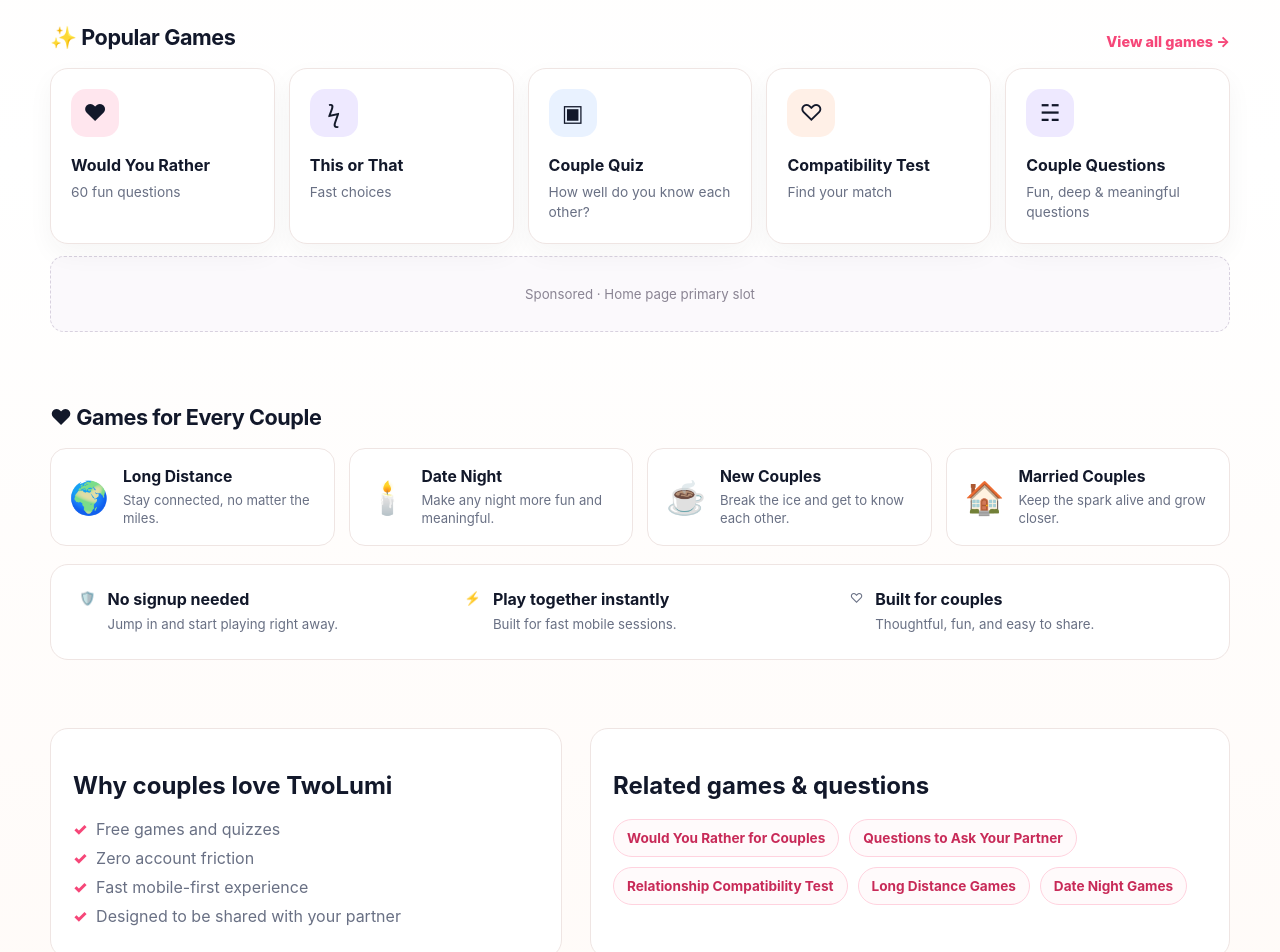
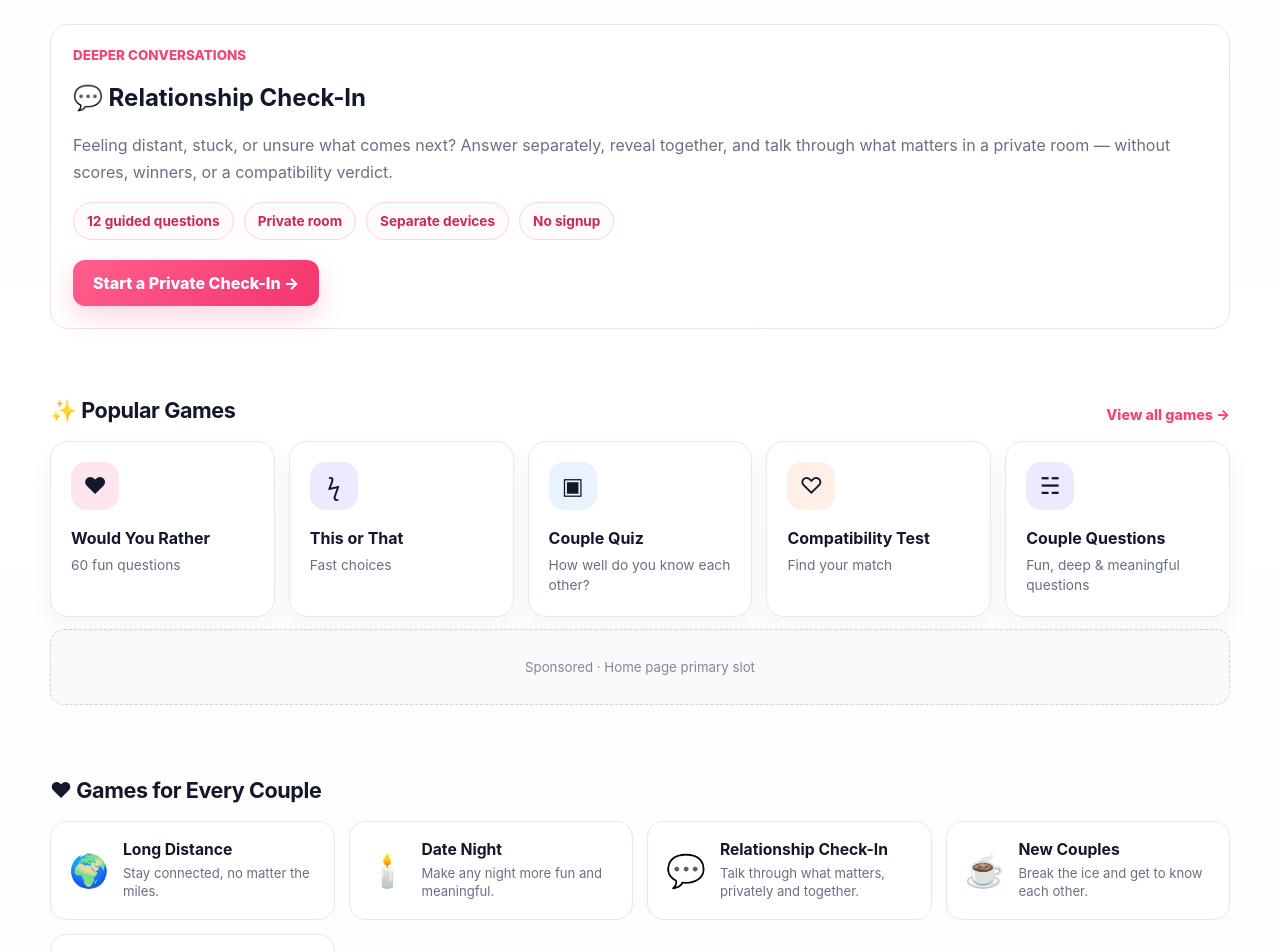
Before and after one commit to williamfeng0313/pairplay-mvp, a Next.js app: page / in a window 1280 px wide. Shown: the part 1160-2112 px from the top of the page. Built offline with nearby package versions, Linux system fonts and the light colour scheme; no server answers.

Commit message:
new function 360913

```diff
--- a/app/page.tsx
+++ b/app/page.tsx
@@ -12,15 +12,57 @@ export default function HomePage() {
 
       <HomeGamesSection />
 
+      {/* =========================================================
+          Relationship Check-In
+      ========================================================= */}
+      <section className="section" aria-labelledby="relationship-check-in-home">
+        <div className="container">
+          <div className="content-card">
+            <div className="game-kicker">DEEPER CONVERSATIONS</div>
+
+            <h2 id="relationship-check-in-home">
+              💬 Relationship Check-In
+            </h2>
+
+            <p className="game-sub">
+              Feeling distant, stuck, or unsure what comes next? Answer
+              separately, reveal together, and talk through what matters in a
+              private room — without scores, winners, or a compatibility
+              verdict.
+            </p>
+
+            <div className="pill-grid">
+              <span className="pill">12 guided questions</span>
+              <span className="pill">Private room</span>
+              <span className="pill">Separate devices</span>
+              <span className="pill">No signup</span>
+            </div>
+
+            <div style={{ marginTop: "20px" }}>
+              <Link
+                href="/relationship-check-in"
+                className="btn-primary inline-button"
+              >
+                Start a Private Check-In →
+              </Link>
+            </div>
+          </div>
+        </div>
+      </section>
+
       <section className="section" id="popular">
         <div className="container">
           <div className="section-head">
             <h2 className="section-title">✨ Popular Games</h2>
-            <Link href="/games" className="section-link">View all games →</Link>
+            <Link href="/games" className="section-link">
+              View all games →
+            </Link>
           </div>
 
           <div className="game-grid">
-            {games.map((game) => <GameCard key={game.href} game={game} />)}
+            {games.map((game) => (
+              <GameCard key={game.href} game={game} />
+            ))}
           </div>
 
           <AdSlot label="Home page primary slot" />
@@ -36,26 +78,69 @@ export default function HomePage() {
           <div className="scenario-grid">
             <Link className="scenario-card" href="/long-distance-couple-games">
               <span className="scenario-emoji">🌍</span>
-              <div><h3>Long Distance</h3><p>Stay connected, no matter the miles.</p></div>
+              <div>
+                <h3>Long Distance</h3>
+                <p>Stay connected, no matter the miles.</p>
+              </div>
             </Link>
+
             <Link className="scenario-card" href="/date-night-games">
               <span className="scenario-emoji">🕯️</span>
-              <div><h3>Date Night</h3><p>Make any night more fun and meaningful.</p></div>
+              <div>
+                <h3>Date Night</h3>
+                <p>Make any night more fun and meaningful.</p>
+              </div>
             </Link>
+
+            <Link className="scenario-card" href="/relationship-check-in">
+              <span className="scenario-emoji">💬</span>
+              <div>
+                <h3>Relationship Check-In</h3>
+                <p>Talk through what matters, privately and together.</p>
+              </div>
+            </Link>
+
             <div className="scenario-card">
               <span className="scenario-emoji">☕</span>
-              <div><h3>New Couples</h3><p>Break the ice and get to know each other.</p></div>
+              <div>
+                <h3>New Couples</h3>
+                <p>Break the ice and get to know each other.</p>
+              </div>
             </div>
+
             <div className="scenario-card">
               <span className="scenario-emoji">🏠</span>
-              <div><h3>Married Couples</h3><p>Keep the spark alive and grow closer.</p></div>
+              <div>
+                <h3>Married Couples</h3>
+                <p>Keep the spark alive and grow closer.</p>
+              </div>
             </div>
           </div>
 
           <div className="trust-strip">
-            <div className="trust-item"><span>🛡️</span><div><strong>No signup needed</strong><span>Jump in and start playing right away.</span></div></div>
-            <div className="trust-item"><span>⚡</span><div><strong>Play together instantly</strong><span>Built for fast mobile sessions.</span></div></div>
-            <div className="trust-item"><span>♡</span><div><strong>Built for couples</strong><span>Thoughtful, fun, and easy to share.</span></div></div>
+            <div className="trust-item">
+              <span>🛡️</span>
+              <div>
+                <strong>No signup needed</strong>
+                <span>Jump in and start playing right away.</span>
+              </div>
+            </div>
+
+            <div className="trust-item">
+              <span>⚡</span>
+              <div>
+                <strong>Play together instantly</strong>
+                <span>Built for fast mobile sessions.</span>
+              </div>
+            </div>
+
+            <div className="trust-item">
+              <span>♡</span>
+              <div>
+                <strong>Built for couples</strong>
+                <span>Thoughtful, fun, and easy to share.</span>
+              </div>
+            </div>
           </div>
         </div>
       </section>
@@ -73,15 +158,35 @@ export default function HomePage() {
           </div>
 
           <div className="content-card">
-            <h2>Related games & questions</h2>
+            <h2>Related games &amp; questions</h2>
+
             <div className="pill-grid">
-              <Link className="pill" href="/would-you-rather-questions-for-couples">Would You Rather for Couples</Link>
+              <Link
+                className="pill"
+                href="/would-you-rather-questions-for-couples"
+              >
+                Would You Rather for Couples
+              </Link>
+
               <Link className="pill" href="/couple-questions">
                 Questions to Ask Your Partner
               </Link>
-              <Link className="pill" href="/couple-compatibility-test">Relationship Compatibility Test</Link>
-              <Link className="pill" href="/long-distance-couple-games">Long Distance Games</Link>
-              <Link className="pill" href="/date-night-games">Date Night Games</Link>
+
+              <Link className="pill" href="/couple-compatibility-test">
+                Relationship Compatibility Test
+              </Link>
+
+              <Link className="pill" href="/relationship-check-in">
+                Relationship Check-In
+              </Link>
+
+              <Link className="pill" href="/long-distance-couple-games">
+                Long Distance Games
+              </Link>
+
+              <Link className="pill" href="/date-night-games">
+                Date Night Games
+              </Link>
             </div>
           </div>
         </div>
```
Also changed, not shown: app/globals.css.
